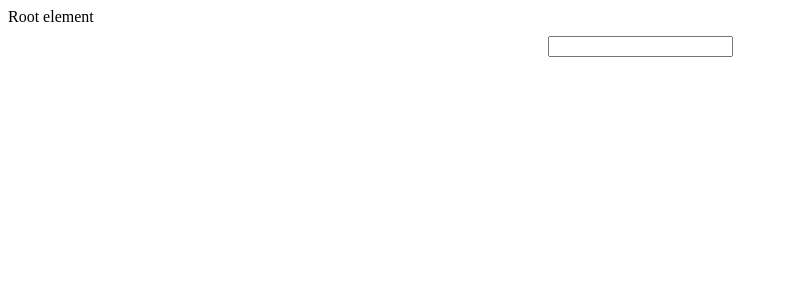
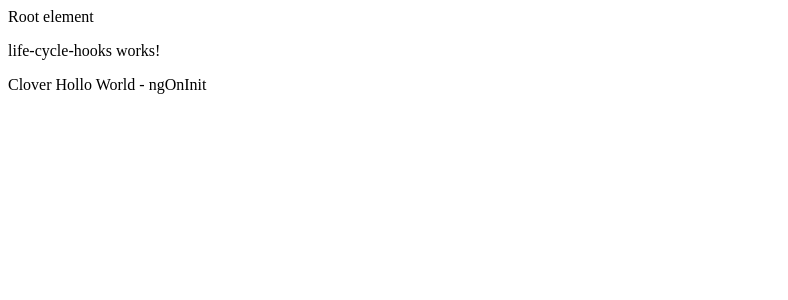
Before and after one commit to cloverhsc/ang17_study, an Angular app: page / in a window 1280 px wide. Shown: the top 300 px of the page, without its empty margins (0-788 px from the left). Built offline with nearby package versions, Linux system fonts and the light colour scheme.

Commit message:
Video 13 : constructor and ngOnInit lifecycle hooks

```diff
--- a/src/app/app.component.html
+++ b/src/app/app.component.html
@@ -1,6 +1,10 @@
+
 <div>
+  <app-life-cycle-hooks [title]="title"></app-life-cycle-hooks>
+</div>
+<!-- <div>
   <app-hover></app-hover>
-</div>
+</div> -->
 
 <!-- <div>
   <app-card>
--- a/src/app/app.component.ts
+++ b/src/app/app.component.ts
@@ -6,11 +6,12 @@ import { GetterInputComponent } from './getter-input/getter-input.component';
 import { PanelComponent } from './panel/panel.component';
 import { CardComponent } from './card/card.component';
 import { HoverComponent } from './hover/hover.component';
+import { LifeCycleHooksComponent } from './life-cycle-hooks/life-cycle-hooks.component';
 
 @Component({
   selector: 'app-root',
   standalone: true,
-  imports: [RouterOutlet, ProfileComponent, CounterComponent, GetterInputComponent, PanelComponent, CardComponent, HoverComponent],
+  imports: [RouterOutlet, ProfileComponent, CounterComponent, GetterInputComponent, PanelComponent, CardComponent, HoverComponent, LifeCycleHooksComponent],
   templateUrl: './app.component.html',
   styleUrl: './app.component.scss',
 })
--- /dev/null
+++ b/src/app/life-cycle-hooks/life-cycle-hooks.component.html
@@ -0,0 +1,2 @@
+<p>life-cycle-hooks works!</p>
+<div>{{ name }}</div>
--- /dev/null
+++ b/src/app/life-cycle-hooks/life-cycle-hooks.component.ts
@@ -0,0 +1,26 @@
+import { Component, Input } from '@angular/core';
+
+@Component({
+  selector: 'app-life-cycle-hooks',
+  standalone: true,
+  imports: [],
+  templateUrl: './life-cycle-hooks.component.html',
+  styleUrl: './life-cycle-hooks.component.scss'
+})
+export class LifeCycleHooksComponent {
+  @Input() title = '';
+  name = '';
+
+  constructor() {
+    console.log('constructor called');
+    this.name = this.title;
+    console.log('name: ', this.name);
+    console.log('title: ', this.title);
+  }
+
+  ngOnInit() {
+    console.log('ngOnInit fired');
+    console.log('title: ', this.title);
+    this.name = this.title + ' - ngOnInit';
+  }
+}
```
Also changed, not shown: src/app/life-cycle-hooks/life-cycle-hooks.component.scss (added), 2 other files (tests, documents, lock files or other folders).
